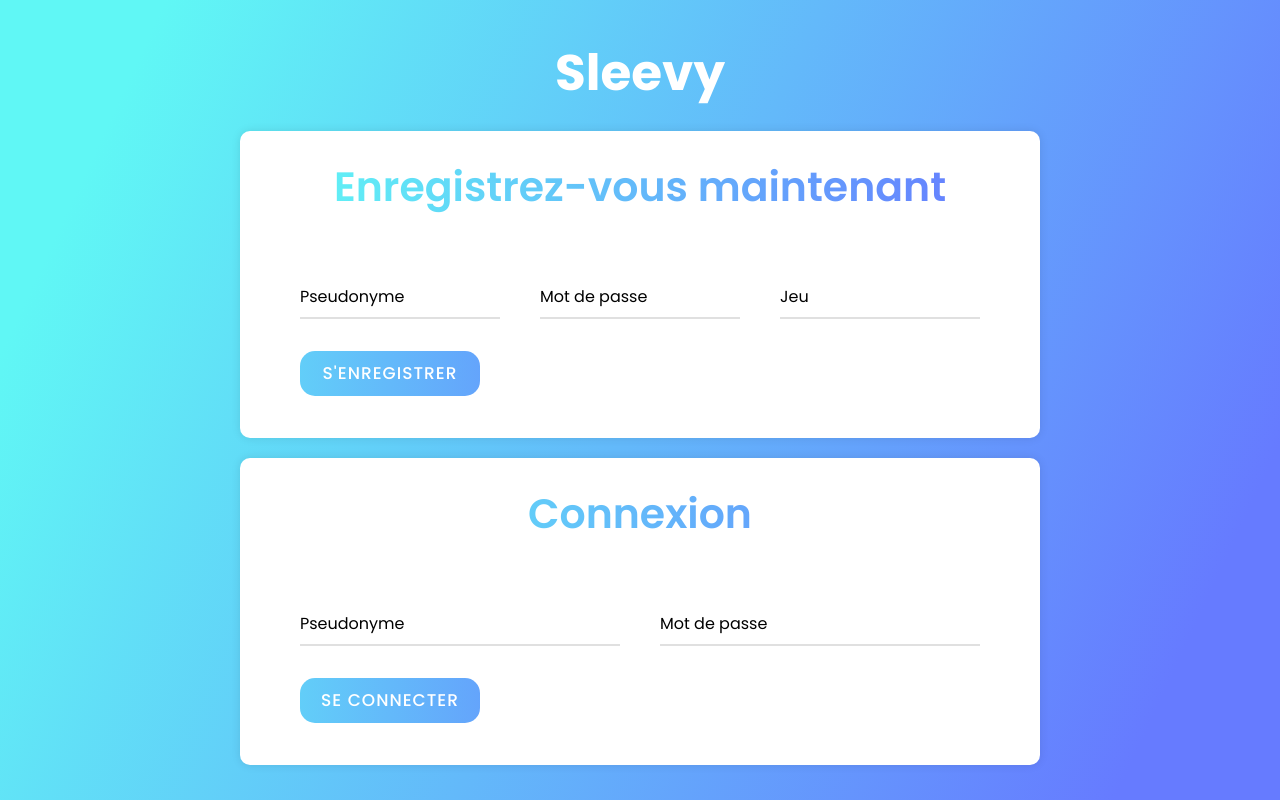
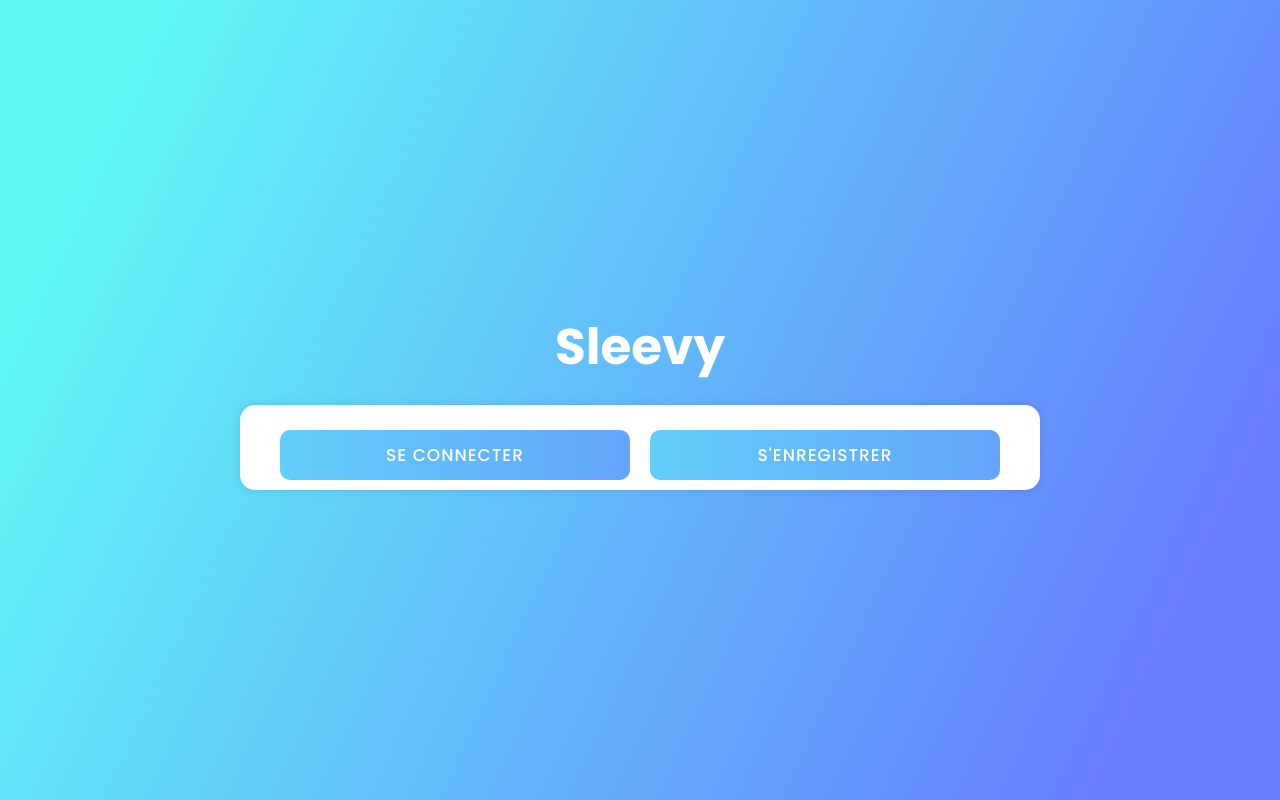
Before and after one commit to Mathique3869/Sleevy_BioTech, a Flask app: page / in a window 1280 px wide. Run offline with Flask 3, Linux system fonts and the light colour scheme; the visitor is signed in with stand-in values (Sample User, id 1).

Commit message:
Changement complet de l'interface

```diff
--- a/Sleevy2/app/static/css/players.css
+++ b/Sleevy2/app/static/css/players.css
@@ -116,6 +116,58 @@ form .form-row .textarea{
   height: 45px!important;
   width: 25%!important;
 }
+
+
+.custom-button-container {
+  display: flex;
+  justify-content: space-between;
+}
+
+.custom-button {
+  position: relative;
+  overflow: hidden;
+  height: 50px;
+  width: calc(50% - 10px);
+  border: none;
+  color: #fff;
+  font-size: 17px;
+  font-weight: 500;
+  text-transform: uppercase;
+  letter-spacing: 1px;
+  cursor: pointer;
+  background: none;
+  display: flex;
+  align-items: center;
+  justify-content: center;
+  border-radius: 10px; /* Ajoutez un bord arrondi */
+}
+
+.custom-button .inner {
+  height: 100%;
+  width: 300%;
+  position: absolute;
+  left: -100%;
+  background: -webkit-linear-gradient(left, #60f7f5, #667bff);
+  transition: all 0.4s;
+}
+
+.custom-button:hover .inner {
+  left: 0;
+}
+
+.custom-button span {
+  position: relative;
+  z-index: 2;
+}
+
+
+@media (max-width: 700px) {
+  .custom-button {
+    width: 70%;
+  }
+}
+
+
 .submit-btn .input-data .inner{
   height: 100%;
   width: 300%;
--- a/Sleevy2/app/templates/main.html
+++ b/Sleevy2/app/templates/main.html
@@ -1,7 +1,7 @@
 <!DOCTYPE html>
 <html lang="fr">
 <head>
-    <link rel="stylesheet" href="{{ url_for('static', filename='css/style.css') }}">
+    <link rel="stylesheet" href="{{ url_for('static', filename='css/players.css') }}">
     <meta charset="UTF-8">
     <title>Sleevy</title>
 </head>
@@ -9,61 +9,15 @@
     <div class="title">
         Sleevy
     </div>
-    <div class="container">
-        <div class="text"></div>
-        <div class="text">
-           Enregistrez-vous maintenant
-        </div>
-        <form action='/register_coaches' method="post">
-            <div class="form-row">
-                <div class="input-data">
-                   <input type="text" name="username" required>
-                   <div class="underline"></div>
-                   <label for="">Pseudonyme</label>
-                </div>
-                <div class="input-data">
-                   <input type="password" name="password" required>
-                   <div class="underline"></div>
-                   <label for="">Mot de passe</label>
-                </div>
-                <div class="input-data">
-                    <input type="text" name="game" required>
-                    <div class="underline"></div>
-                    <label for="">Jeu</label>
-                </div>
-            </div>
-            <div class="form-row submit-btn">
-                <div class="input-data">
-                    <div class="inner"></div>
-                    <input type="submit" value="S'enregistrer">
-                </div>
-            </div>
-        </form>
-    </div>
-    <div class="container">
-        <div class="text">
-            Connexion
-        </div>
-        <form action='/login_coaches' method="post">
-            <div class="form-row">
-                <div class="input-data">
-                   <input type="text" name="username" required>
-                   <div class="underline"></div>
-                   <label for="">Pseudonyme</label>
-                </div>
-                <div class="input-data">
-                   <input type="password" name="password" required>
-                   <div class="underline"></div>
-                   <label for="">Mot de passe</label>
-                </div>
-            </div>
-            <div class="form-row submit-btn">
-                <div class="input-data">
-                    <div class="inner"></div>
-                    <input type="submit" value="Se Connecter">
-                </div>
-            </div>
-        </form>
+    <div class="container custom-button-container">
+        <button class="custom-button" onclick="window.location.href ='/login';">
+            <div class="inner"></div>
+            <span>Se Connecter</span>
+        </button>
+        <button class="custom-button" onclick="window.location.href ='/register';">
+            <div class="inner"></div>
+            <span>S'enregistrer</span>
+        </button>
     </div>
 </body>
 </html>
--- a/Sleevy2/app/views.py
+++ b/Sleevy2/app/views.py
@@ -14,6 +14,14 @@ import os
 def index():
     return render_template('main.html')
 
+@app.route('/register')
+def register():
+    return render_template('register.html')
+
+@app.route('/login')
+def login():
+    return render_template('login.html')
+
 @app.route('/add', methods=['POST'])
 def add_data():
     type = request.json['type']
@@ -21,6 +29,9 @@ def add_data():
     new_data = Charts(type=type, charts64=charts64)
     db.session.add(new_data)
     db.session.commit()
+
+
+
 
 
 @app.route('/graph/<username>')
```
Also changed, not shown: Sleevy2/app/templates/login.html (added, +38 -0 lines), Sleevy2/app/templates/register.html (added, +44 -0 lines), Sleevy2/instance/sleevy.db.
